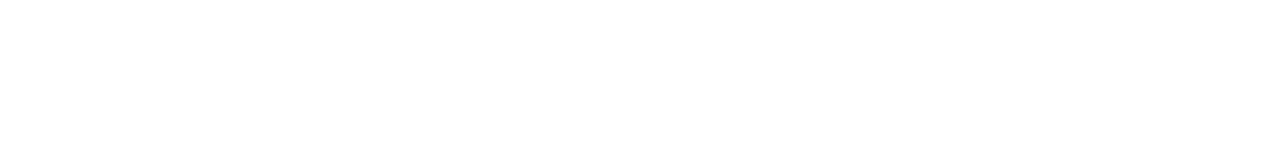
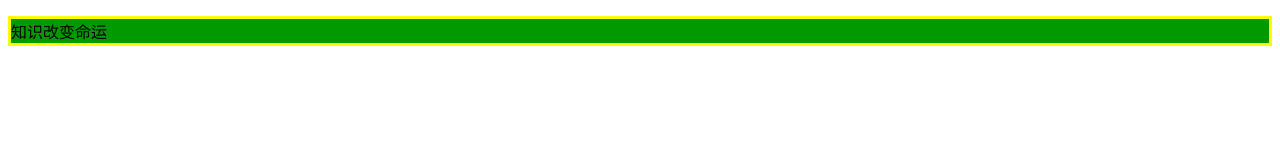
Before and after one commit to 1959159270/myproject78, a plain HTML site: page index.html in a window 1280 px wide. Drawn offline with Linux system fonts and the light colour scheme.

Commit message:
添加css/style.css

```diff
--- /dev/null
+++ b/css/style.css
@@ -0,0 +1,4 @@
+p {
+  background: #090;
+  border: 3px solid #ff0;
+}
--- a/index.html
+++ b/index.html
@@ -1,12 +1,16 @@
 <!DOCTYPE html>
 <html lang="en">
+
 <head>
   <meta charset="UTF-8">
   <meta http-equiv="X-UA-Compatible" content="IE=edge">
   <meta name="viewport" content="width=device-width, initial-scale=1.0">
   <title>Document</title>
+  <link rel="stylesheet" href="css/style.css">
 </head>
+
 <body>
+  <p>知识改变命运</p>
+</body>
 
-</body>
 </html>
```
